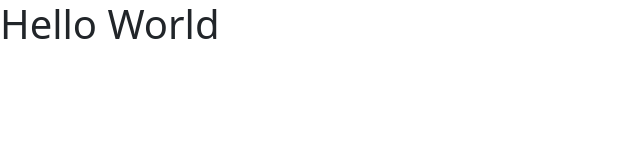
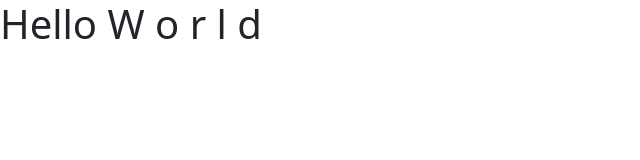
Before and after one commit to Daxlejo/backend-practica-0.0.0, a plain HTML site: page index.html in a window 1280 px wide. Shown: the whole page, without its empty margins (0-640 px from the left). Drawn offline with nearby package versions, Linux system fonts and the light colour scheme.

Commit message:
FEAT: bootstrap configuration

```diff
--- a/index.html
+++ b/index.html
@@ -11,7 +11,7 @@
     <script src="https://cdn.jsdelivr.net/npm/bootstrap@5.3.8/dist/js/bootstrap.bundle.min.js" integrity="sha384-FKyoEForCGlyvwx9Hj09JcYn3nv7wiPVlz7YYwJrWVcXK/BmnVDxM+D2scQbITxI"
     crossorigin="anonymous"></script>
 
-    <h1>Hello World</h1>
+    <h1>Hello W o r l d</h1>
 
   </body>
 </html>
```
